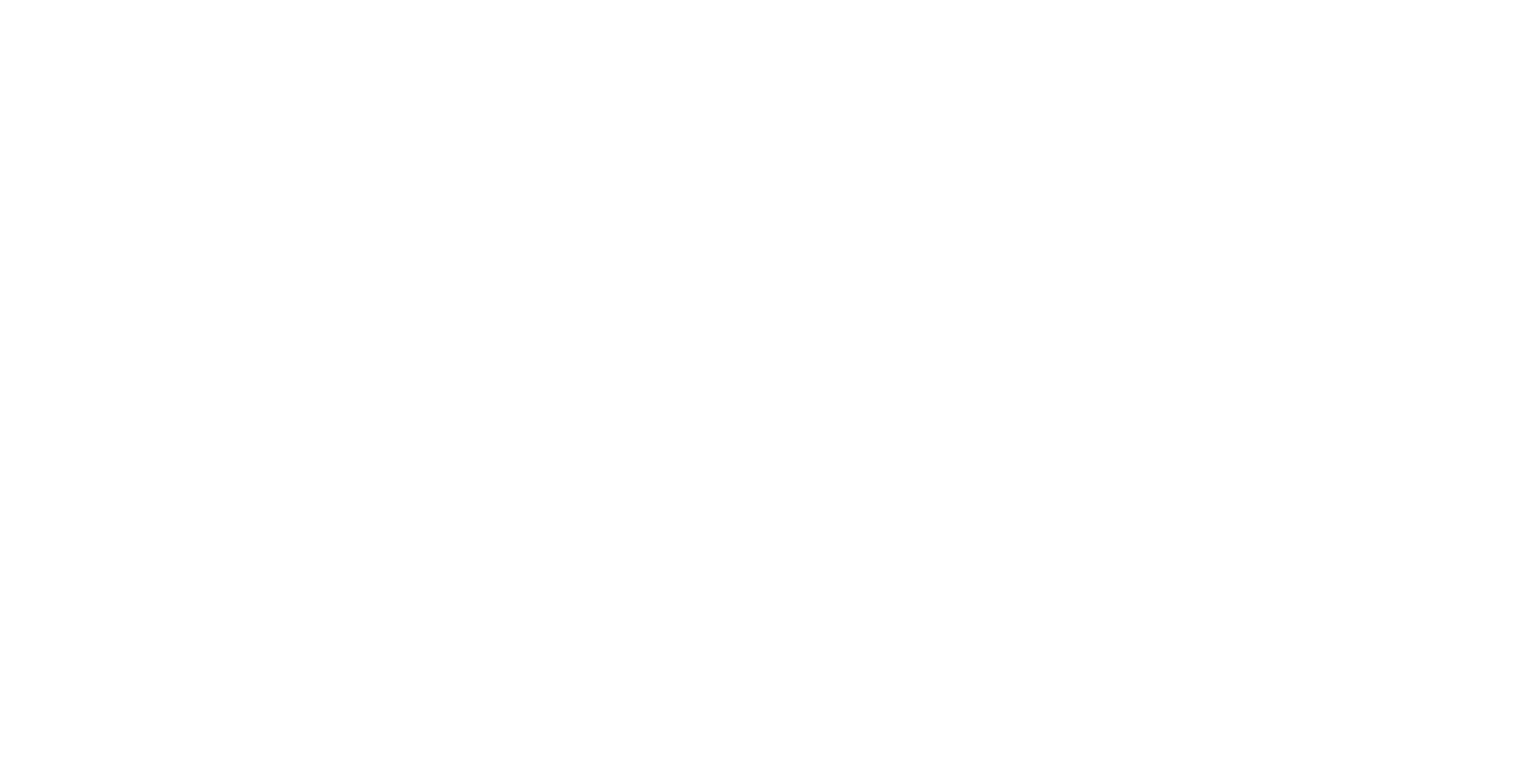
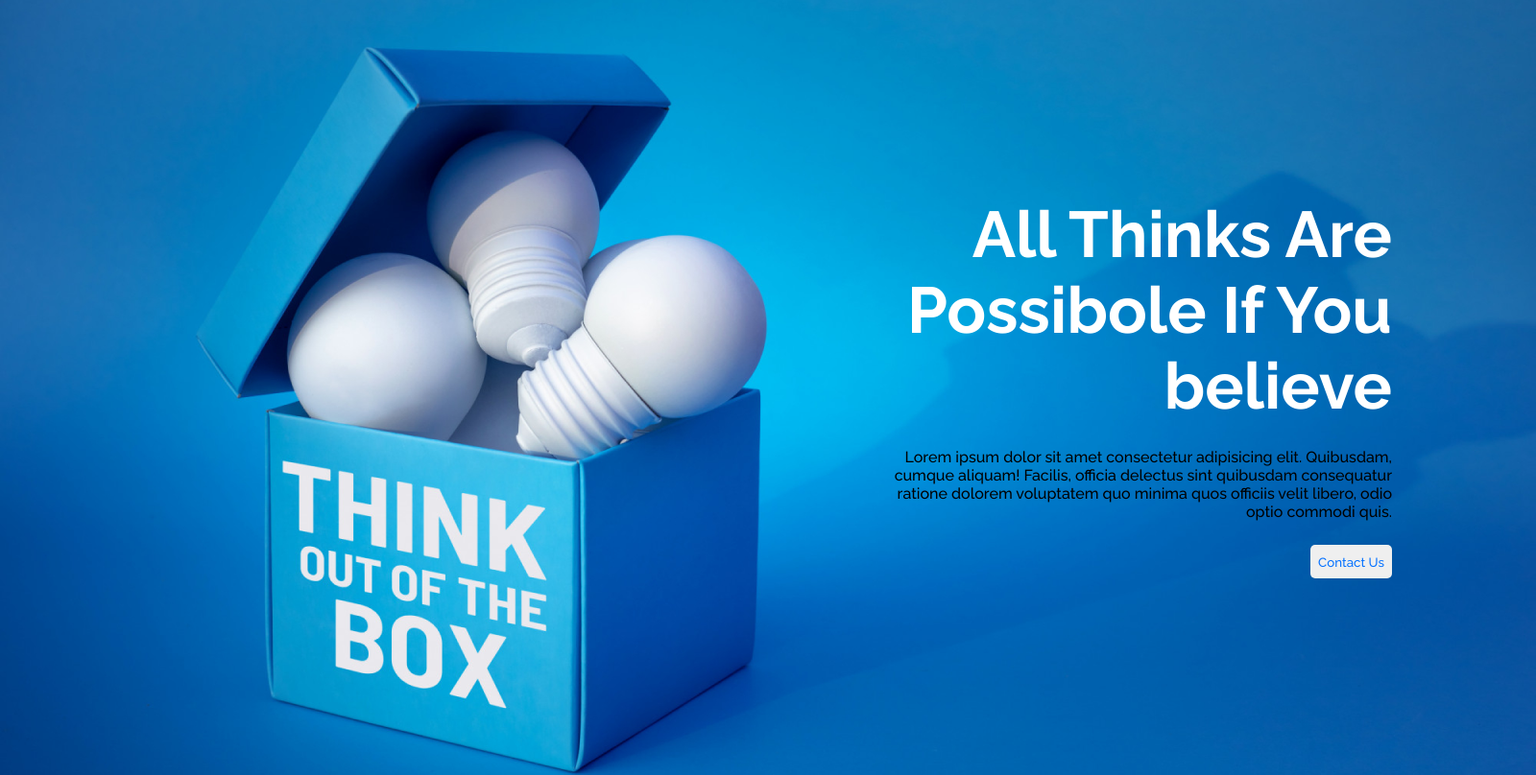
Before and after one commit to Tufantomankhin/new-year-new-me-assinment, a plain HTML site: page index.html in a window 1280 px wide. Shown: the whole page at 96% size, 1600 px wide, since content can reach past the window. Drawn offline with Linux system fonts and the light colour scheme.

Commit message:
aded header styles

```diff
--- a/index.html
+++ b/index.html
@@ -5,13 +5,26 @@
     <meta http-equiv="X-UA-Compatible" content="IE=edge">
     <meta name="viewport" content="width=device-width, initial-scale=1.0">
     <title>New Year New Me</title>
+    <link rel="preconnect" href="https://fonts.googleapis.com">
+<link rel="preconnect" href="https://fonts.gstatic.com" crossorigin>
+<link href="https://fonts.googleapis.com/css2?family=Raleway:ital,wght@0,500;0,700;0,800;1,400&display=swap" rel="stylesheet">
     <link rel="stylesheet" href="styles/newyear.css">
 </head>
 <body>
-    <header>
-        <div>
-
+    <!-- header start -->
+    <header class="header">
+        <div class="header-title">
+            <div class="title">
+                <h2>All Thinks Are</h2>
+                <h2>Possibole If You</h2>
+                <h2>believe</h2>
+            </div>
+            <p>Lorem ipsum dolor sit amet consectetur adipisicing elit. Quibusdam, cumque aliquam! Facilis, officia delectus sint quibusdam consequatur ratione dolorem voluptatem quo minima quos officiis velit libero, odio optio commodi quis.</p>
+            <button class="btn-contact">Contact Us</button>
         </div>
     </header>
+    <!-- header end -->
+
+
 </body>
 </html>
--- a/styles/newyear.css
+++ b/styles/newyear.css
@@ -1,3 +1,39 @@
 * {
-    margin: 0px 0px;
+    margin: 0;
+    font-family: 'Raleway', sans-serif;
 }
+/* header styles */
+.header {
+    display: flex;
+    justify-content: flex-end;
+    align-items: center;
+    background-image: url(../images/banner/banner3.png);
+    background-repeat: no-repeat;
+    width: 1600px;
+    height: 808px;
+}
+.header-title {
+    margin: 25px;
+    padding: 0px 125px 0px 900px;
+    text-align: right;
+    justify-content: center;
+
+}
+.title {
+    font-size: 45px;
+    color: white;
+    margin-bottom: 25px;
+}
+.description {
+
+}
+.btn-contact {
+    width: 85px;
+    height: 35px;
+    margin-top: 25px;
+    padding: 5px;
+    border-style: none;
+    border-radius: 5px;
+    color: #0873ff;
+    font-weight: 700px;
+}
```
